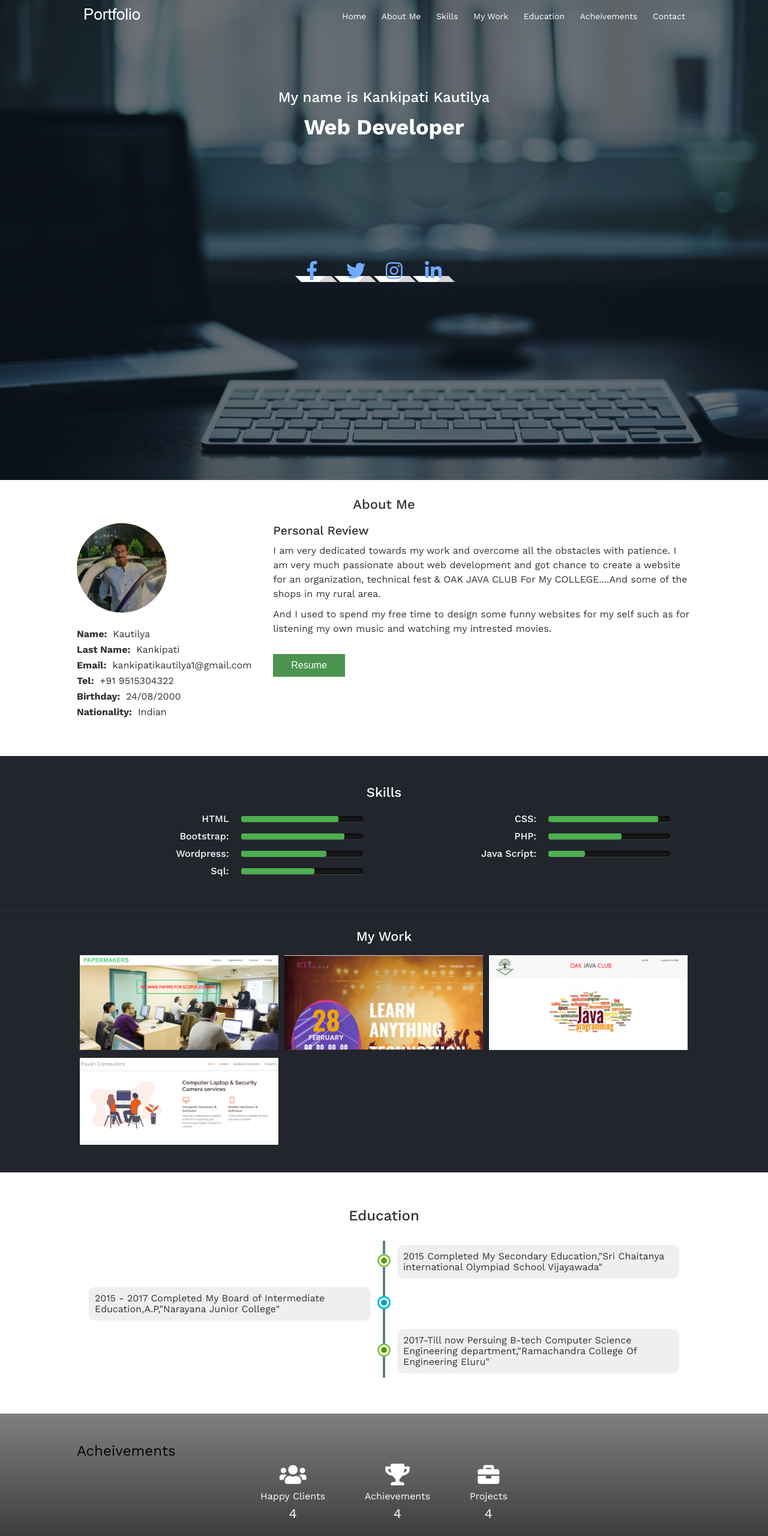
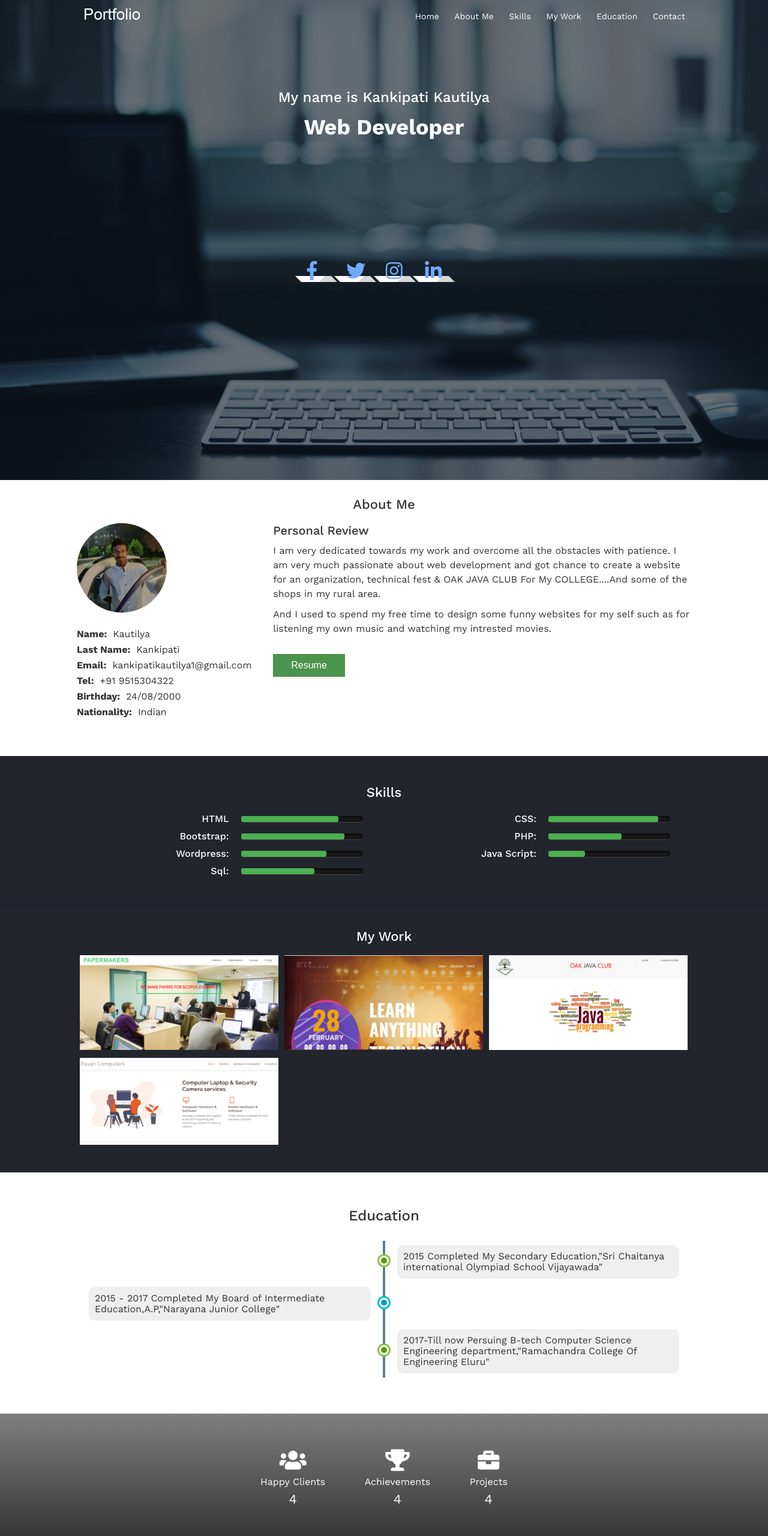
Before and after one commit to kautilya2000/webportfolio, a plain HTML site: page index.html in a window 1280 px wide. Shown: the top 2560 px of the page at 60% size. Drawn offline with nearby package versions, Linux system fonts and the light colour scheme.

Commit message:
Update index.html

```diff
--- a/index.html
+++ b/index.html
@@ -24,7 +24,6 @@
 							<li><a href="#skills" title="Skills" class="menu_list">Skills</a></li>
 							<li><a href="#portfolio" title="My Work" class="menu_list">My Work</a></li>
 							<li><a href="#education" title="Education" class="menu_list">Education</a></li>
-							<li><a href="#stats" title="Acheivements" class="menu_list">Acheivements</a></li>
 							<li><a href="#contact" title="Contact" class="menu_list">Contact</a></li>
 						</ul>
 					</nav>
@@ -195,7 +194,6 @@
 			<!-- Stats Begin -->
 			<div class="stats">
 				<div class="center">
-					<h2>Acheivements</h2>
 					<ul>
 						<li>
 							<a href="#" title="Stats"><i class="fas fa-users"></i></a>
```
